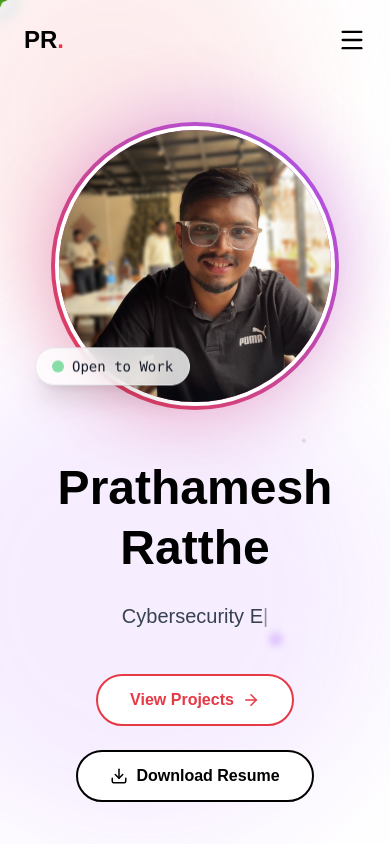
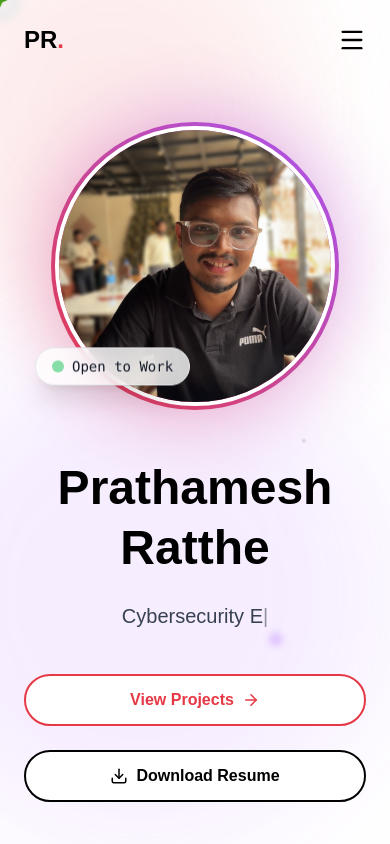
Before and after one commit to prathameshratthe/prathameshratthe.github.io, a Svelte app: page / in a window 390 px wide. Shown: the top 844 px of the page. Built offline with nearby package versions, Linux system fonts and the light colour scheme; a web font is replaced by a local one.

Commit message:
fix: make hero buttons equal width on mobile

```diff
--- a/src/components/Hero.svelte
+++ b/src/components/Hero.svelte
@@ -125,20 +125,20 @@
         </p>
 
         <div
-          class="flex flex-col sm:flex-row gap-6 justify-center lg:justify-start items-center"
+          class="flex flex-col sm:flex-row gap-6 justify-center lg:justify-start items-stretch sm:items-center w-full sm:w-auto"
         >
           <a
             href="#projects"
-            class="group relative px-8 py-3 bg-white dark:bg-primary-dark/10 border-2 border-primary dark:border-primary-dark rounded-full text-primary dark:text-primary-dark font-semibold overflow-hidden transition-all hover:bg-primary hover:text-white dark:hover:bg-primary-dark dark:hover:text-dark hover:shadow-lg"
+            class="w-full sm:w-auto group relative px-8 py-3 bg-white dark:bg-primary-dark/10 border-2 border-primary dark:border-primary-dark rounded-full text-primary dark:text-primary-dark font-semibold overflow-hidden transition-all hover:bg-primary hover:text-white dark:hover:bg-primary-dark dark:hover:text-dark hover:shadow-lg text-center"
           >
-            <span class="relative z-10 flex items-center gap-2">
+            <span class="relative z-10 flex items-center justify-center gap-2">
               View Projects <ArrowRight size={18} />
             </span>
           </a>
 
           <button
             on:click={openResumeModal}
-            class="group px-8 py-3 bg-white dark:bg-white/5 border-2 border-black dark:border-white/10 rounded-full text-black dark:text-white font-semibold hover:bg-black hover:text-white dark:hover:bg-white/10 transition-all flex items-center gap-2 cursor-pointer"
+            class="w-full sm:w-auto group px-8 py-3 bg-white dark:bg-white/5 border-2 border-black dark:border-white/10 rounded-full text-black dark:text-white font-semibold hover:bg-black hover:text-white dark:hover:bg-white/10 transition-all flex items-center justify-center gap-2 cursor-pointer"
           >
             <Download size={18} /> Download Resume
           </button>
```
